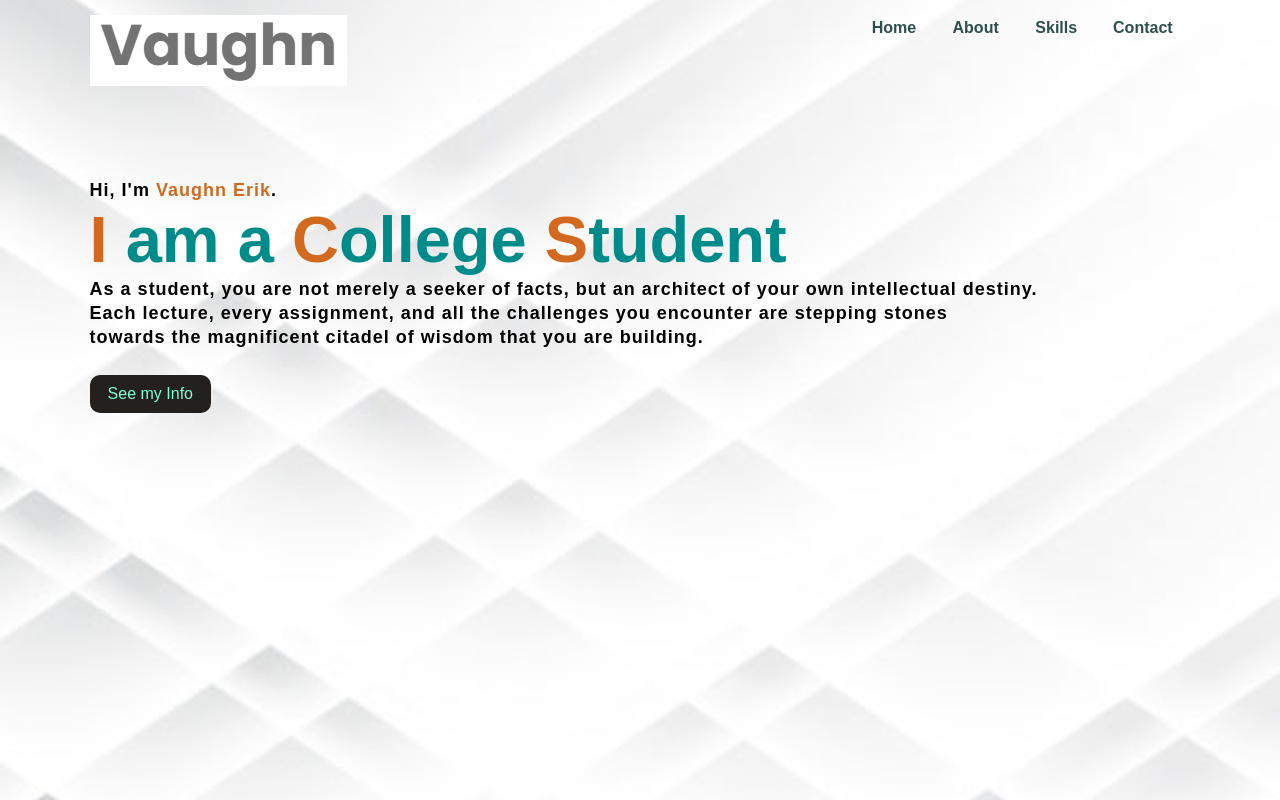
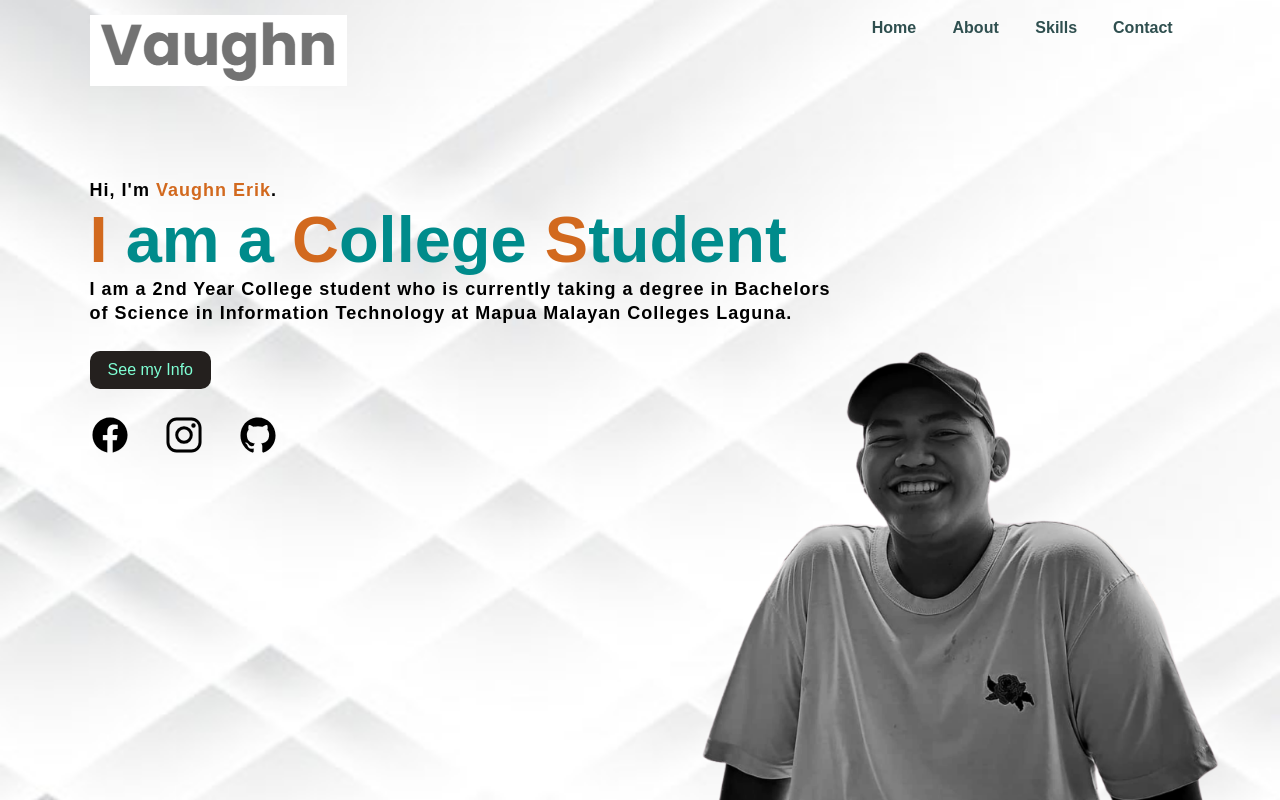
Before and after one commit to vaughnDungo/dungo_personal_website-portfolio, a plain HTML site: page index.html in a window 1280 px wide. Drawn offline with nearby package versions, Linux system fonts and the light colour scheme.

Commit message:
Finished...

```diff
--- a/index.html
+++ b/index.html
@@ -23,12 +23,19 @@
         <div class="info">
             <h3>Hi, I'm <span>Vaughn Erik</span>.</h3>
             <h1><span>I</span> am a <span>C</span>ollege <span>S</span>tudent</h1>
-            <h3> As a student, you are not merely a seeker of facts, but an architect of your own intellectual destiny.<br>
-                 Each lecture, every assignment, and all the challenges you encounter are stepping stones<br>
-                 towards the magnificent citadel of wisdom that you are building.</h3>
-                 <a hr\ef="#">See my Info</a>
+            <h3> I am a 2nd Year College student who is currently taking a degree in Bachelors<br>
+                of Science in Information Technology at Mapua Malayan Colleges Laguna.<br></h3>
+                 <a href="#">See my Info</a>
+        </div>
+        <div class="image">
+            <img src="assets/VaughnPic.png" alt="vaughn">
+        </div>
+        <div class="icons">
+            <a href="https://web.facebook.com/ved022404"><ion-icon name="logo-facebook"></ion-icon></a>
+            <a href="https://www.instagram.com/v.e_tatlonghari/"><ion-icon name="logo-instagram"></ion-icon></a>
+            <a href="https://github.com/vaughnDungo"><ion-icon name="logo-github"></ion-icon></a>
         </div>
     </div>
-
+    <script src="https://unpkg.com/ionicons@5.4.0/dist/ionicons.js"></script>
 </body>
 </html>
--- a/styles.css
+++ b/styles.css
@@ -86,3 +86,36 @@ ul li a:hover{
 .info a:hover{
     background: rgb(230,104,59)
 }
+
+.image{
+    width: 30%;
+    height: 60%;
+    position: absolute;
+    right: 100px;
+    bottom: 0;
+}
+
+.image img{
+    position:absolute;
+    height: 140%;
+    left: 40%;
+    transform: translate(-50%);
+    bottom: 0;
+}
+
+.icons a{
+    text-decoration: none;
+    color: black;
+}
+
+.icons ion-icon{
+    margin-left: 7%;
+    color: black;
+    margin-right: -60px;
+    font-size: 40px;
+    transition: .4s ease;
+}
+
+.icons ion-icon:hover{
+    background: rgb(230,104,59);
+}
```
Also changed, not shown: assets/IMG_20240119_201332.jpg (deleted), assets/VaughnPic.png (added).
